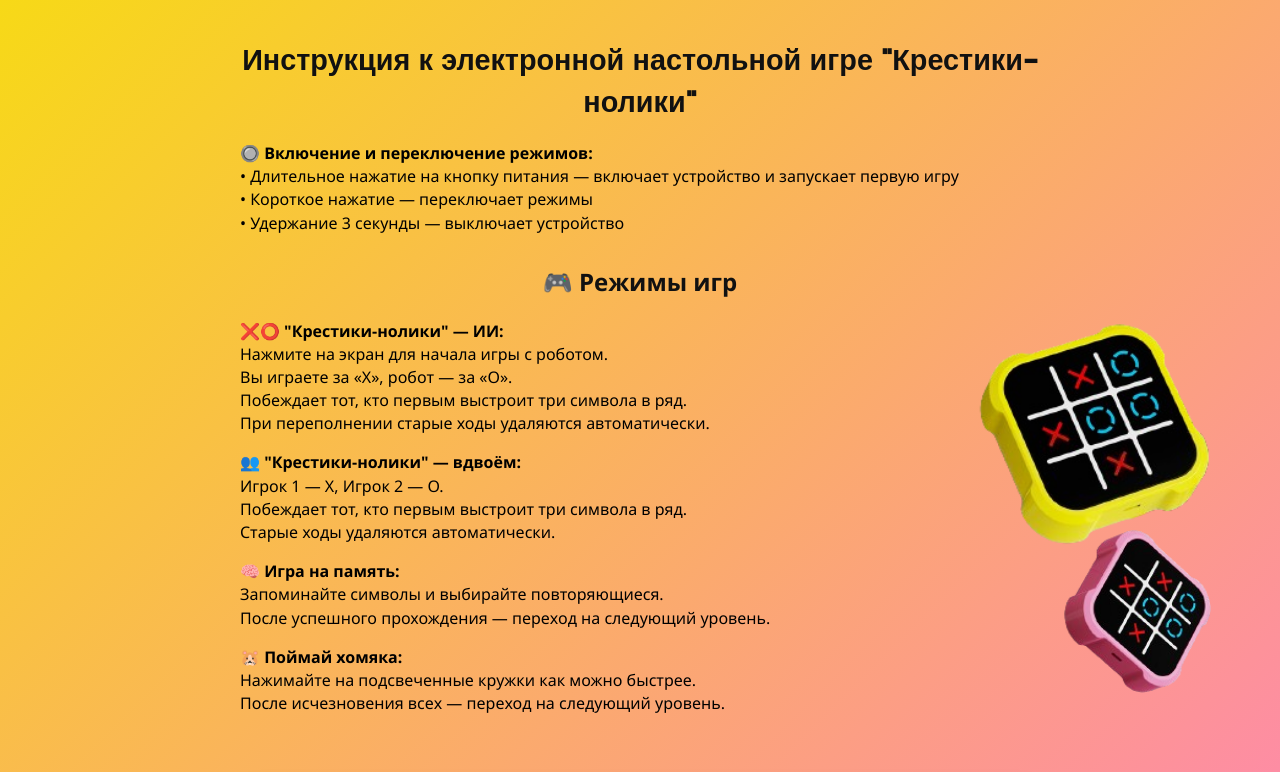
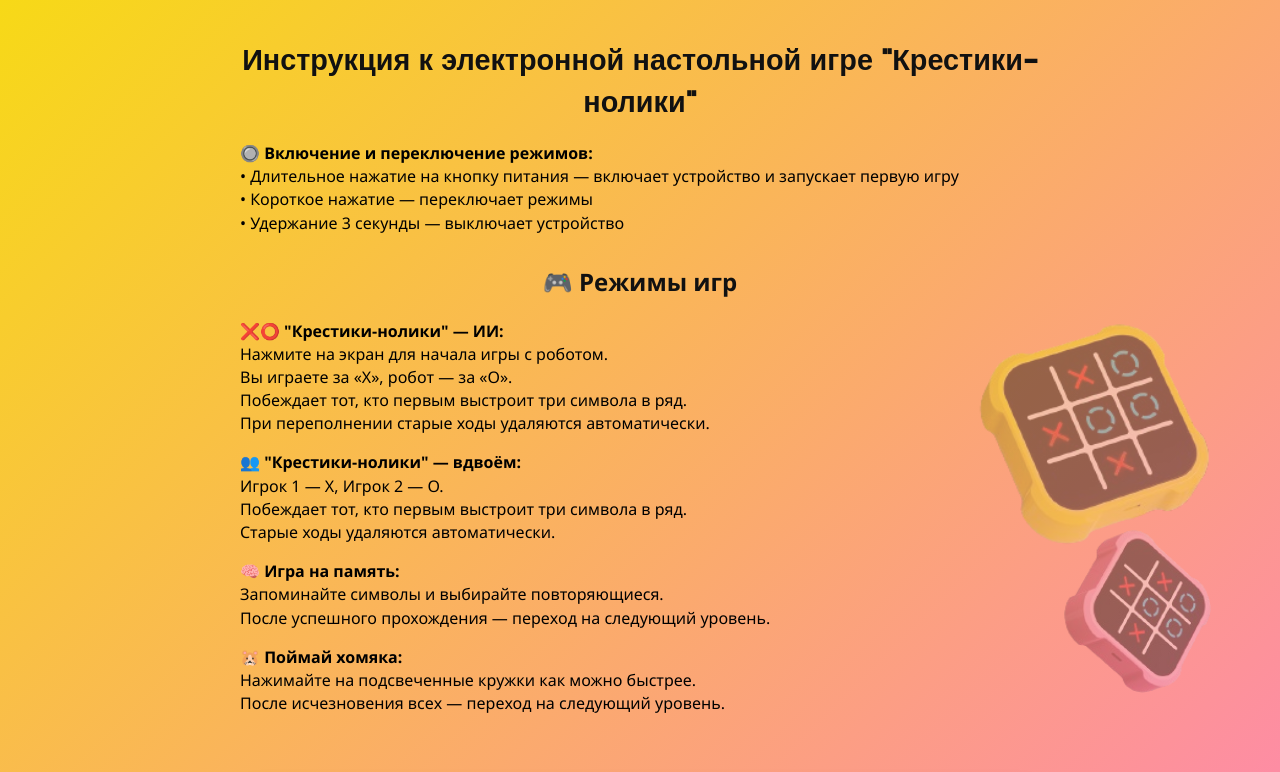
Before and after one commit to nvumgh/wbnvum-instruction-xo, a plain HTML site: page index.html in a window 1280 px wide. Shown: the top 772 px of the page. Drawn offline with Linux system fonts and the light colour scheme.

Commit message:
Update index.html

```diff
--- a/index.html
+++ b/index.html
@@ -81,21 +81,21 @@
     .bg-image {
       position: absolute;
       z-index: 1;
-      opacity: 0,4;
+      opacity: 0.4;
     }
 
     .bg-pink {
       bottom: 580px;
       right: 5%;
       width: 157px;
-      opacity: 0,4;
+      opacity: 0.4;
     }
 
     .bg-yellow {
       bottom: 720px;
       right: 5%;
       width: 240px;
-      opacity: 0,4;
+      opacity: 0.4;
     }
 
     .recommendation-box {
```
